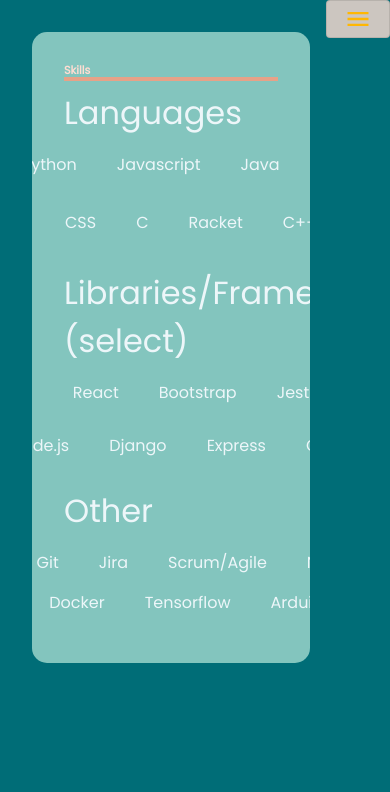
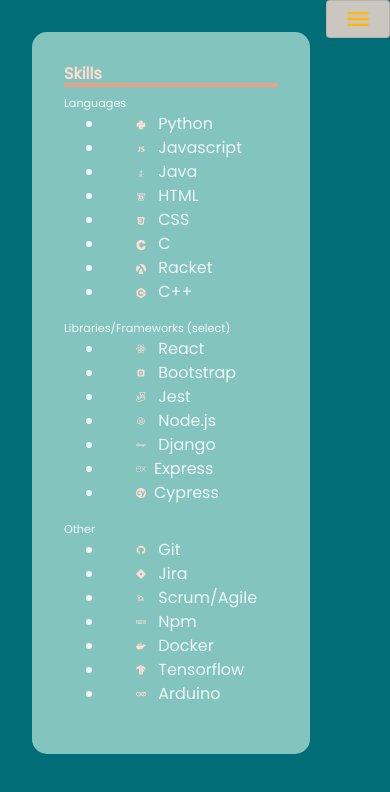
Before and after one commit to anamkhan-cs/anamkhan-net, a React (Create React App) app: page /skills in a window 390 px wide. Shown: the top 792 px of the page. Built offline with nearby package versions, Linux system fonts and the light colour scheme.

Commit message:
updated styling

```diff
--- a/src/components/Skills/Skills.js
+++ b/src/components/Skills/Skills.js
@@ -38,13 +38,13 @@
         </div>
         <div>
           <span className={subheading}>Languages</span>
-          <div className="d-flex justify-content-center align-items-center m-3">
+          <div className="d-none d-md-flex justify-content-center align-items-center m-3">
             <FaPython className={icons} /> Python
             <DiJavascript1 className={icons} /> Javascript
             <DiJava className={icons} /> Java
             <AiOutlineHtml5 className={icons} /> HTML
           </div>
-          <div className="d-flex justify-content-center align-items-center m-3">
+          <div className="d-none d-md-flex justify-content-center align-items-center m-3">
             <DiCss3 className={icons} /> CSS
             <SiC className={icons} /> C
             <svg
@@ -64,14 +64,56 @@
             <SiCplusplus id="cplusplus" className={icons} /> C++
           </div>
         </div>
+        <div className="d-block d-md-none">
+          <ul>
+            <li>
+              <FaPython className={icons} /> Python
+            </li>
+            <li>
+              <DiJavascript1 className={icons} /> Javascript
+            </li>
+            <li>
+              <DiJava className={icons} /> Java
+            </li>
+            <li>
+              <AiOutlineHtml5 className={icons} /> HTML
+            </li>
+            <li>
+              <DiCss3 className={icons} /> CSS
+            </li>
+            <li>
+              <SiC className={icons} /> C
+            </li>
+            <li>
+              <svg
+                role="img"
+                viewBox="0 0 24 24"
+                width="10"
+                height="10"
+                xmlns="http://www.w3.org/2000/svg"
+                className={icons}
+              >
+                <path
+                  style={{ fill: "#ffddd2" }}
+                  d="M12 0a11.95 11.95 0 0 0-4.104.721c4.872 2.556 11.316 10.893 13.547 18.686A11.957 11.957 0 0 0 24 12c0-6.627-5.373-12-12-12zM4.093 2.974A11.971 11.971 0 0 0 0 12c0 3.026 1.12 5.789 2.968 7.9 1.629-4.894 4.691-9.611 7.313-12.246-1.872-2.016-3.968-3.618-6.188-4.68zm2.276 19.625A11.947 11.947 0 0 0 12 24c2.092 0 4.059-.536 5.772-1.478-.987-4.561-2.851-8.739-5.28-12.147-2.597 2.8-5.186 7.702-6.123 12.224z"
+                />
+              </svg>{" "}
+              Racket
+            </li>
+            <li>
+              <SiCplusplus id="cplusplus" className={icons} /> C++
+            </li>
+          </ul>
+        </div>
+
         <div>
           <span className={subheading}>Libraries/Frameworks (select)</span>
-          <div className="d-flex justify-content-center align-items-center m-3">
+          <div className="d-none d-md-flex justify-content-center align-items-center m-3">
             <GrReactjs className={icons} /> React
             <DiBootstrap className={icons} /> Bootstrap
             <SiJest className={icons} /> Jest
           </div>
-          <div className="d-flex justify-content-center align-items-center m-3">
+          <div className="d-none d-md-flex justify-content-center align-items-center m-3">
             <DiNodejsSmall className={icons} /> Node.js
             <DiDjango className={icons} /> Django
             <svg
@@ -100,22 +142,98 @@
                 style={{ fill: "#ffddd2" }}
                 d="M11.998 0C5.366 0 0 5.367 0 12a11.992 11.992 0 0 0 12 12c6.633 0 12-5.367 12-12-.001-6.633-5.412-12-12.002-12zM6.37 14.575c.392.523.916.742 1.657.742.35 0 .699-.044 1.004-.175.306-.13.655-.306 1.09-.567l1.223 1.745c-1.003.83-2.138 1.222-3.447 1.222-1.048 0-1.92-.218-2.705-.654a4.393 4.393 0 0 1-1.746-1.92c-.392-.83-.611-1.79-.611-2.925 0-1.09.219-2.094.61-2.923a4.623 4.623 0 0 1 1.748-2.007c.741-.48 1.657-.698 2.661-.698.699 0 1.353.087 1.877.305a5.64 5.64 0 0 1 1.614.96l-1.222 1.658A4.786 4.786 0 0 0 9.12 8.77c-.305-.13-.698-.174-1.048-.174-1.483 0-2.225 1.134-2.225 3.446-.043 1.18.175 2.008.524 2.532H6.37zm12 2.705c-.436 1.353-1.091 2.357-2.008 3.098-.916.743-2.138 1.135-3.665 1.266l-.305-2.05c1.003-.132 1.745-.35 2.225-.7.174-.13.524-.523.524-.523L11.519 6.764h3.01l2.095 8.683 2.226-8.683h2.923L18.37 17.28z"
               />
-            </svg>{" "}
+            </svg>
             Cypress
+          </div>
+          <div className="d-block d-md-none">
+            <ul>
+              <li>
+                <GrReactjs className={icons} /> React
+              </li>
+              <li>
+                <DiBootstrap className={icons} /> Bootstrap
+              </li>
+              <li>
+                <SiJest className={icons} /> Jest
+              </li>
+              <li>
+                <DiNodejsSmall className={icons} /> Node.js
+              </li>
+              <li>
+                <DiDjango className={icons} /> Django
+              </li>
+              <li>
+                <svg
+                  role="img"
+                  viewBox="0 0 24 24"
+                  xmlns="http://www.w3.org/2000/svg"
+                  width="10"
+                  height="10"
+                  className={icons}
+                >
+                  <path
+                    style={{ fill: "#ffddd2" }}
+                    d="M24 18.588a1.529 1.529 0 01-1.895-.72l-3.45-4.771-.5-.667-4.003 5.444a1.466 1.466 0 01-1.802.708l5.158-6.92-4.798-6.251a1.595 1.595 0 011.9.666l3.576 4.83 3.596-4.81a1.435 1.435 0 011.788-.668L21.708 7.9l-2.522 3.283a.666.666 0 000 .994l4.804 6.412zM.002 11.576l.42-2.075c1.154-4.103 5.858-5.81 9.094-3.27 1.895 1.489 2.368 3.597 2.275 5.973H1.116C.943 16.447 4.005 19.009 7.92 17.7a4.078 4.078 0 002.582-2.876c.207-.666.548-.78 1.174-.588a5.417 5.417 0 01-2.589 3.957 6.272 6.272 0 01-7.306-.933 6.575 6.575 0 01-1.64-3.858c0-.235-.08-.455-.134-.666A88.33 88.33 0 010 11.577zm1.127-.286h9.654c-.06-3.076-2.001-5.258-4.59-5.278-2.882-.04-4.944 2.094-5.071 5.264z"
+                  />
+                </svg>
+                Express
+              </li>
+              <li>
+                <svg
+                  role="img"
+                  viewBox="0 0 24 24"
+                  width="10"
+                  height="10"
+                  xmlns="http://www.w3.org/2000/svg"
+                  className={icons}
+                >
+                  <path
+                    style={{ fill: "#ffddd2" }}
+                    d="M11.998 0C5.366 0 0 5.367 0 12a11.992 11.992 0 0 0 12 12c6.633 0 12-5.367 12-12-.001-6.633-5.412-12-12.002-12zM6.37 14.575c.392.523.916.742 1.657.742.35 0 .699-.044 1.004-.175.306-.13.655-.306 1.09-.567l1.223 1.745c-1.003.83-2.138 1.222-3.447 1.222-1.048 0-1.92-.218-2.705-.654a4.393 4.393 0 0 1-1.746-1.92c-.392-.83-.611-1.79-.611-2.925 0-1.09.219-2.094.61-2.923a4.623 4.623 0 0 1 1.748-2.007c.741-.48 1.657-.698 2.661-.698.699 0 1.353.087 1.877.305a5.64 5.64 0 0 1 1.614.96l-1.222 1.658A4.786 4.786 0 0 0 9.12 8.77c-.305-.13-.698-.174-1.048-.174-1.483 0-2.225 1.134-2.225 3.446-.043 1.18.175 2.008.524 2.532H6.37zm12 2.705c-.436 1.353-1.091 2.357-2.008 3.098-.916.743-2.138 1.135-3.665 1.266l-.305-2.05c1.003-.132 1.745-.35 2.225-.7.174-.13.524-.523.524-.523L11.519 6.764h3.01l2.095 8.683 2.226-8.683h2.923L18.37 17.28z"
+                  />
+                </svg>
+                Cypress
+              </li>
+            </ul>
           </div>
         </div>
         <div>
           <span className={subheading}>Other</span>
-          <div className="d-flex justify-content-center align-items-center m-3">
+          <div className="d-none d-md-flex justify-content-center align-items-center m-3">
             <AiFillGithub className={icons} /> Git
             <FaJira className={icons} /> Jira
             <DiScrum className={icons} /> Scrum/Agile
             <DiNpm className={icons} /> Npm
           </div>
-          <div className="d-flex justify-content-center align-items-center m-3">
+          <div className="d-none d-md-flex justify-content-center align-items-center m-3">
             <FaDocker className={icons} /> Docker
             <SiTensorflow className={icons} /> Tensorflow
             <SiArduino className={icons} /> Arduino
+          </div>
+          <div className="d-block d-md-none">
+            <ul>
+              <li>
+                <AiFillGithub className={icons} /> Git
+              </li>
+              <li>
+                <FaJira className={icons} /> Jira
+              </li>
+              <li>
+                <DiScrum className={icons} /> Scrum/Agile
+              </li>
+              <li>
+                <DiNpm className={icons} /> Npm
+              </li>
+              <li>
+                <FaDocker className={icons} /> Docker
+              </li>
+              <li>
+                <SiTensorflow className={icons} /> Tensorflow
+              </li>
+              <li>
+                <SiArduino className={icons} /> Arduino
+              </li>
+            </ul>
           </div>
         </div>
       </div>
--- a/src/components/Skills/Skills.module.scss
+++ b/src/components/Skills/Skills.module.scss
@@ -30,7 +30,7 @@
   font-weight: bolder;
   border-bottom: 0.3rem solid #e7a288;
   @include media-breakpoint-down(sm) {
-    font-size: 0.7rem;
+    font-size: 1rem;
   }
 }
 
@@ -55,4 +55,7 @@
 
 .subheading {
   font-size: 2rem;
+  @include media-breakpoint-down(sm) {
+    font-size: 0.7rem;
+  }
 }
```
